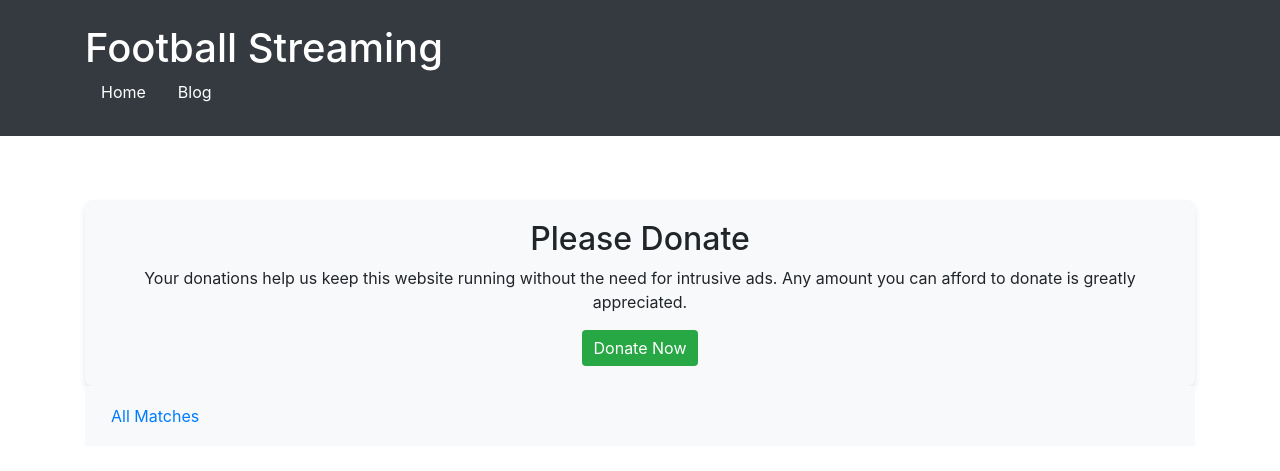
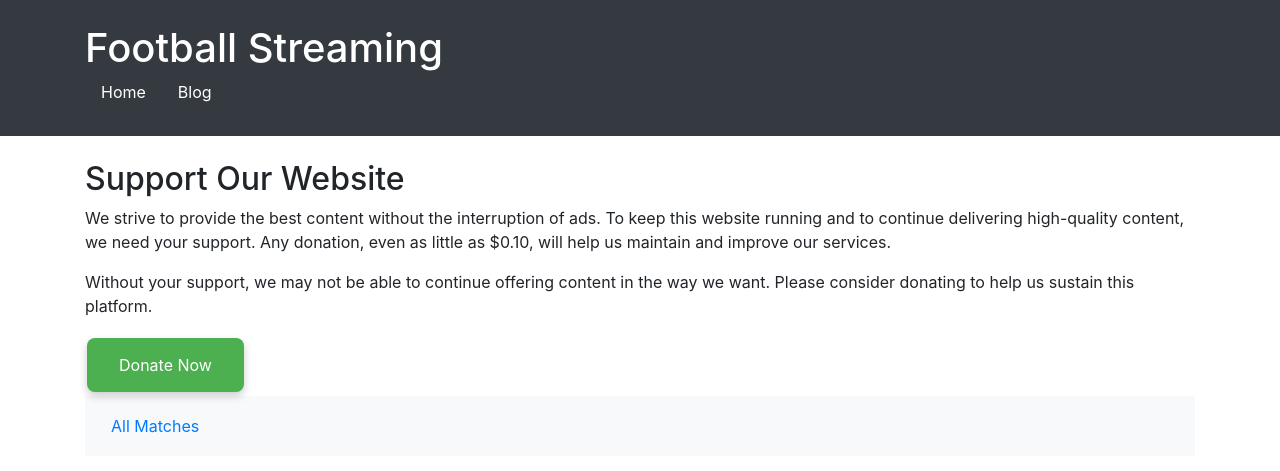
Before and after one commit to kepo402/FootballStreamingLive, a Django app: page / in a window 1280 px wide. Shown: the top 471 px of the page. Run offline with Django 5.2, Linux system fonts and the light colour scheme; data comes from the database, SQL or seed files in the repository; some libraries are stand-ins or nearby versions.

Commit message:
new commit

```diff
--- a/football_streaming_site/settings.py
+++ b/football_streaming_site/settings.py
@@ -24,7 +24,7 @@ BASE_DIR = Path(__file__).resolve().parent.parent
 SECRET_KEY = 'django-insecure--1#8il*2ebccj=2pr2dvrebpbj3fwj)@w+8ote^7^6jm5yv#c@'
 
 # SECURITY WARNING: don't run with debug turned on in production!
-DEBUG = False
+DEBUG = True
 
 ALLOWED_HOSTS = [
     'localhost',
--- a/matches/templates/matches/match_list.html
+++ b/matches/templates/matches/match_list.html
@@ -18,11 +18,33 @@
 
 {% block content %}
 <!-- Donation Section -->
-<div style="margin-top: 40px; padding: 20px; background-color: #f8f9fa; border-radius: 8px; box-shadow: 0 4px 6px rgba(0, 0, 0, 0.1); text-align: center;">
-    <h2>Please Donate</h2>
-    <p>Your donations help us keep this website running without the need for intrusive ads. Any amount you can afford to donate is greatly appreciated.</p>
-    <a href="{% url 'donate' %}" class="btn btn-primary" style="background-color: #28a745; border: none;">Donate Now</a>
+<div class="donation-section">
+    <h2>Support Our Website</h2>
+    <p>
+        We strive to provide the best content without the interruption of ads. To keep this website running and to continue delivering high-quality content, we need your support. Any donation, even as little as $0.10, will help us maintain and improve our services.
+    </p>
+    <p>
+        Without your support, we may not be able to continue offering content in the way we want. Please consider donating to help us sustain this platform.
+    </p>
+    <button class="donate-button" onclick="window.location.href='{% url 'donate' %}'" style="
+        background-color: #4CAF50; /* Green background */
+        border: none; /* Remove borders */
+        color: white; /* White text */
+        padding: 15px 32px; /* Padding */
+        text-align: center; /* Centered text */
+        text-decoration: none; /* Remove underline */
+        display: inline-block; /* Inline-block display */
+        font-size: 16px; /* Text size */
+        margin: 4px 2px; /* Margin */
+        cursor: pointer; /* Pointer cursor on hover */
+        border-radius: 8px; /* Rounded corners */
+        box-shadow: 0 4px 8px rgba(0, 0, 0, 0.2); /* Shadow */
+        transition: background-color 0.3s, transform 0.3s; /* Transition for hover effects */
+    " onmouseover="this.style.backgroundColor='#45a049'" onmouseout="this.style.backgroundColor='#4CAF50'" onmousedown="this.style.transform='scale(0.98)'" onmouseup="this.style.transform='scale(1)'">
+        Donate Now
+    </button>
 </div>
+
 
 <nav class="mb-4" style="padding: 10px; background-color: #f8f9fa;">
     <ul class="nav">
```
